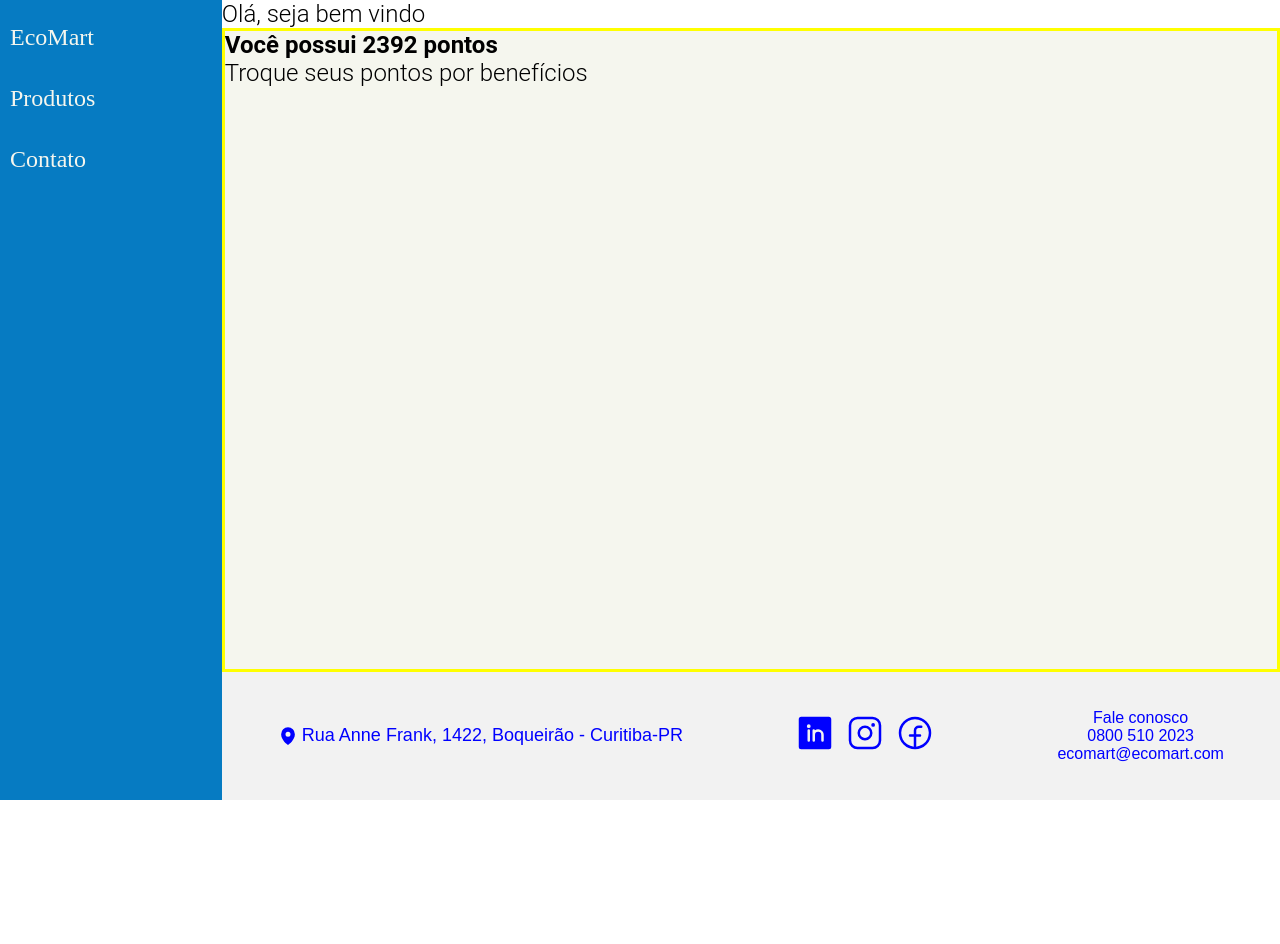
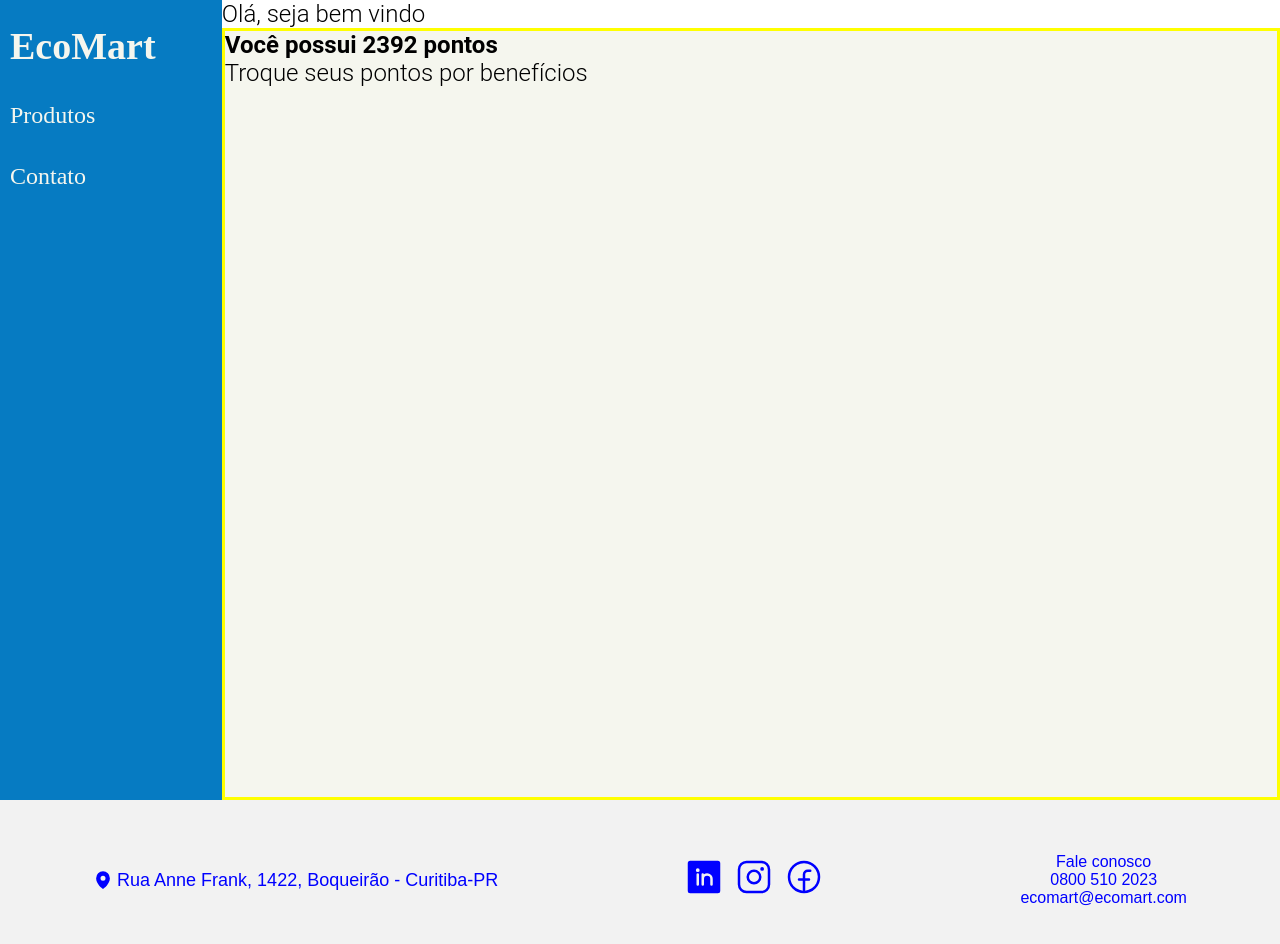
Before and after one commit to Wallace-Lentes/EcoMart, a React (Vite) app: page /Dashboard in a window 1280 px wide. Shown: the top 944 px of the page. Before the commit the page ends 800 px from the top, so only its background shows below. Built offline with nearby package versions, Linux system fonts and the light colour scheme.

Commit message:
feat: Inclusão de footer

```diff
--- a/src/Rotas.jsx
+++ b/src/Rotas.jsx
@@ -17,13 +17,13 @@
         <GlobalStyle />
         <Routes>
         <Route path="/" element={<LandingPage/>} />
-        <Route path="/paginaHome" element={<PaginaHome/>} />
-        <Route path="/quemSomos" element={<QuemSomos/>} />
-        <Route path="/login" element={<Login/>} />
-        <Route path="/produtos" element={<Produtos/>} />
-        <Route path="/contato" element={<Contato/>} />
-        <Route path="/cadastro" element={<Cadastro/>} />
-        <Route path="/dashboard" element={<Dashboard/>} />
+        <Route path="/PaginaHome" element={<PaginaHome/>} />
+        <Route path="/QuemSomos" element={<QuemSomos/>} />
+        <Route path="/Login" element={<Login/>} />
+        <Route path="/Produtos" element={<Produtos/>} />
+        <Route path="/Contato" element={<Contato/>} />
+        <Route path="/Cadastro" element={<Cadastro/>} />
+        <Route path="/Dashboard" element={<Dashboard/>} />
 
         </Routes>
     </BrowserRouter>
--- a/src/components/shared/Layout/Layout.jsx
+++ b/src/components/shared/Layout/Layout.jsx
@@ -1,37 +1,33 @@
-import React, { useContext } from 'react'
 import { Link } from 'react-router-dom'
 // import { TransacoesContext } from '../../../core/contexto/useTransacoes'
 // import Logo from '../../common/Logo/Logo'
 import { StylesLayout } from './Layout.Styles'
-import Footer from '../../views/LandingPage/Footer/Footer'
+//   const { nome } = useContext(TransacoesContext)
 
-const Layout = ({ children }) => {
-
-//   const { nome } = useContext(TransacoesContext)
+const Layout = () => {
   return (
     <StylesLayout>
-      <aside className='barra-lateral'>
-        {/* <Logo /> */}
+      <img src="" alt="" />
+      <nav className='barra-lateral'>
         <ul>
           <li>
-            <Link>EcoMart</Link>
+            <h2>EcoMart</h2>
           </li>
           <li>
-            <Link>Produtos</Link>
+            <Link to='/Produtos'>Produtos</Link>
           </li>
           <li>
             <Link>Contato</Link>
           </li>
         </ul>
-      </aside>
+      </nav>
       <div>
-
         <p>Olá, seja bem vindo</p>
         <section className='corpo-pagina'>
             <h1>Você possui 2392 pontos</h1>
             <p>Troque seus pontos por benefícios</p>
         </section>
-        <Footer/>
+
       </div>
     </StylesLayout>
   )
--- a/src/pages/Dasboard/Dashboard.jsx
+++ b/src/pages/Dasboard/Dashboard.jsx
@@ -1,10 +1,12 @@
 import React from 'react'
 import Layout from '../../components/shared/Layout/Layout'
+import Footer from '../../components/views/LandingPage/Footer/Footer'
 
 const Dashboard = () => {
   return (
     <div>
       <Layout/>
+      <Footer/>
     </div>
 
   )
```
